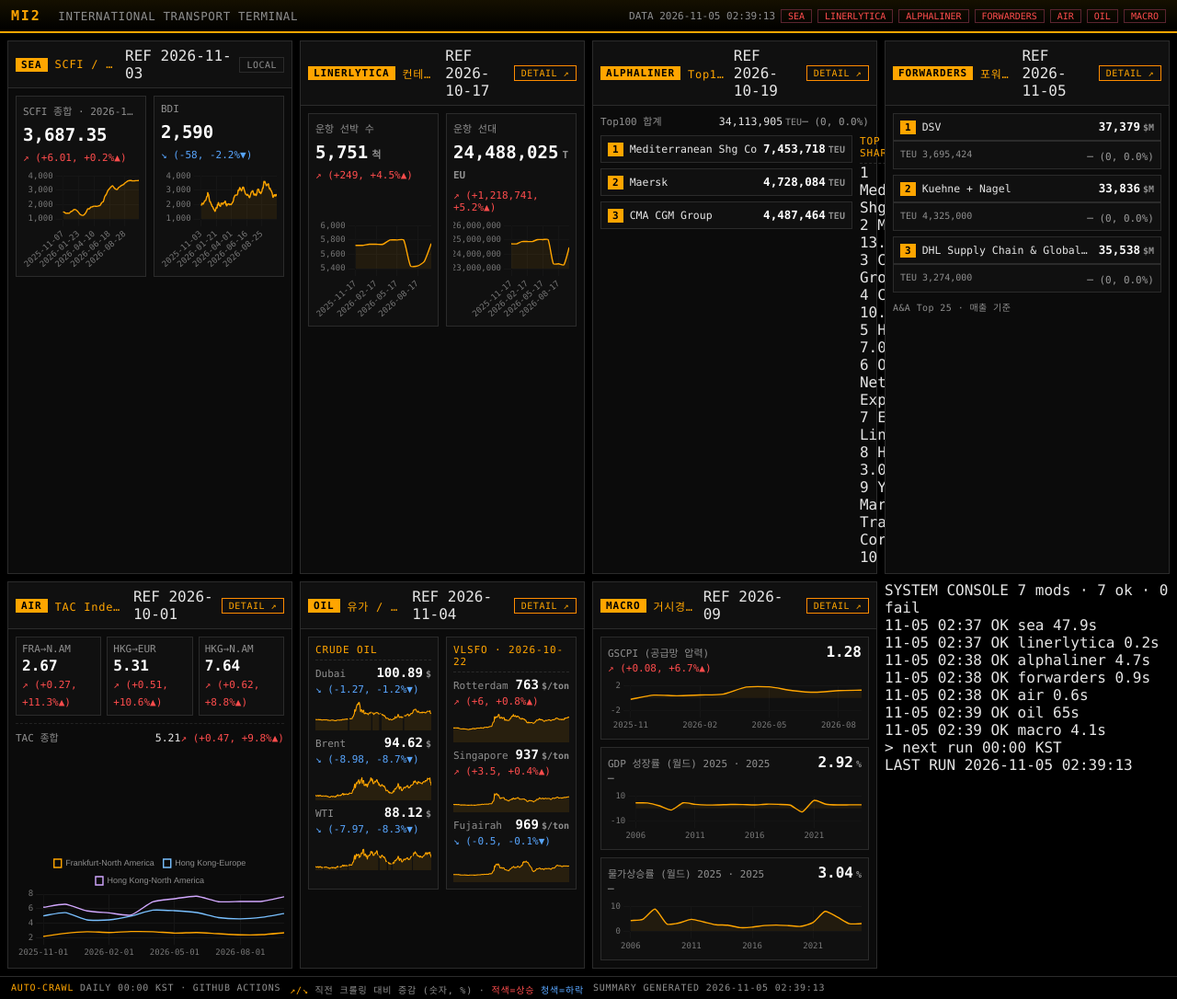
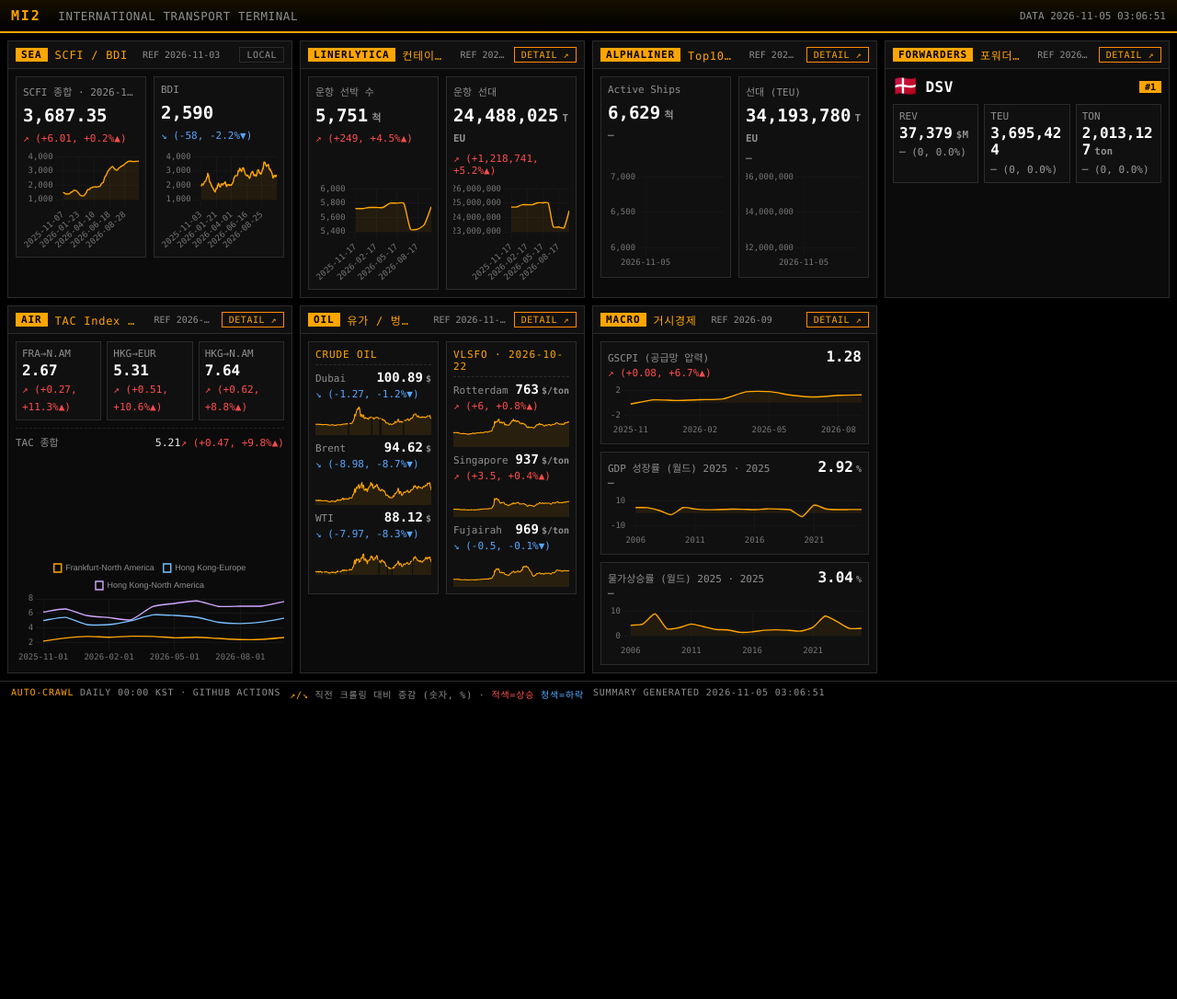
Before and after one commit to JamesJang-GU/MI2, a plain HTML site: page index.html in a window 1280 px wide. Shown: the whole page at 92% size. After the commit the page ends 800 px from the top, so only its background shows below. Drawn offline with nearby package versions, Linux system fonts and the light colour scheme.

Commit message:
design: 기준일 소형 회색톤 + 알파라이너 Ships/TEU 2단(신규 테이블 연동) + 포워더 1위 국기카드 + 콘솔 박스 삭제 (#6)
Co-authored-by: JamesJang-GU <342254543+JamesJang-GU@users.noreply.github.com>
Co-authored-by: arena-agent <297053741+arena-agent@users.noreply.github.com>

```diff
--- a/index.html
+++ b/index.html
@@ -74,9 +74,6 @@
           padding-top:6px;font-size:11.5px;align-items:baseline}
   .subrow .v{color:var(--txt);font-variant-numeric:tabular-nums;text-align:right}
   .subrow .v em{font-style:normal;font-size:10px;color:var(--dim);margin-left:3px}
-  /* Top3 리스트 */
-  .top3{display:flex;flex-direction:column;gap:6px}
-  .t3{display:flex;align-items:baseline;gap:7px;background:var(--panel2);
       border:1px solid var(--line);padding:6px 7px}
   .t3 .rk{color:#000;background:var(--amber);font-weight:700;font-size:11px;
           padding:1px 5px;flex:none}
@@ -88,8 +85,6 @@
   .t3 .sub{width:100%;display:flex;justify-content:space-between;gap:6px;
            font-size:10px;color:var(--dim);margin-top:2px}
   .t3wrap{display:flex;flex-direction:column}
-  /* alphaliner 좌우 분할 */
-  .split{display:grid;grid-template-columns:1fr 1fr;gap:8px;flex:1}
   /* 거시 3단 스택 */
   .stack{display:flex;flex-direction:column;gap:8px}
   .stack .grp{background:var(--panel2);border:1px solid var(--line);padding:6px 7px}
@@ -97,11 +92,16 @@
   .stack .v{color:#fff;font-size:16px;font-weight:700;font-variant-numeric:tabular-nums}
   .stack .v em{font-style:normal;font-size:10px;color:var(--dim);margin-left:3px}
   .stack .chartbox{height:60px;margin-top:4px}
-  /* 시스템 패널 */
-  .sysrow{display:flex;justify-content:space-between;font-size:11px;padding:3px 0;
-          border-bottom:1px dotted #1f1f1f}
-  .sysrow .st.ok{color:var(--up)} .sysrow .st.fail{color:var(--down)}
-  .sysrow .t{color:var(--dim)}
+  /* 헤더 기준일: 작고 회색톤 */
+  .ref{color:#8f8f8f;font-size:10px;margin-left:8px;white-space:nowrap;
+       overflow:hidden;text-overflow:ellipsis}
+  /* 포워더 1위 헤더 */
+  .fwdhead{display:flex;align-items:center;gap:8px}
+  .flag{font-size:22px;line-height:1}
+  .fname{color:#fff;font-size:16px;font-weight:700;letter-spacing:.03em;
+         overflow:hidden;text-overflow:ellipsis;white-space:nowrap}
+  .rk1{margin-left:auto;color:#000;background:var(--amber);font-size:10px;
+       padding:1px 6px;font-weight:700;flex:none}
   footer{color:var(--dim);font-size:10px;letter-spacing:.08em;padding:6px 12px 18px;
          border-top:1px solid var(--line);display:flex;flex-wrap:wrap;gap:10px}
   footer b{color:var(--amber);font-weight:400}
@@ -223,44 +223,32 @@ function duoBox(mod){
     lineChart(cv, [mod.series[Number(cv.dataset.s) || 0]].filter(Boolean)));
   return box;
 }
-/* alphaliner: 합계 행 + 좌 Top3 / 우 도넛 */
-function alphaBox(mod){
-  const total = mod.metrics[0];
-  const list = (mod.top3 || []).map(t => `
-    <div class="t3"><span class="rk">${t.rank}</span>
-      <span class="nm">${t.name}</span>
-      <span class="vv">${fmt(t.value)}${unitHtml(t.unit)}</span></div>`).join("");
-  const box = boxShell(mod,
-    (total ? `<div class="subrow" style="border-top:0;padding-top:0">
-        <span class="lbl" style="margin:0">${total.label}</span>
-        <span class="v">${fmt(total.value)}${unitHtml(total.unit)}${chgHtml(total)}</span>
-      </div>` : "") +
-    `<div class="split">
-       <div class="top3">${list}</div>
-       <div class="sharelist">
-         <div class="celltitle">TOP 10 CARRIER SHARE</div>
-         ${(mod.shares || []).slice(0, 10).map((s, i) => `
-           <div class="shrow"><span class="rk2">${i + 1}</span>
-             <span class="nm">${s.name}</span>
-             <span class="pc">${Number(s.pct).toFixed(1)}%</span></div>`).join("")}
-       </div>
-     </div>` +
-    errHtml(mod));
-  return box;
-}
-/* forwarders: Top3 세로, 그래프 없음 */
+/* forwarders: 1위만 — 국기+회사명 상단, REV/TEU/TON 하단 */
+const FLAGS = {
+  "Denmark":"🇩🇰","Switzerland":"🇨🇭","Germany":"🇩🇪","France":"🇫🇷",
+  "United States":"🇺🇸","USA":"🇺🇸","Japan":"🇯🇵","China":"🇨🇳",
+  "United Kingdom":"🇬🇧","Netherlands":"🇳🇱","Spain":"🇪🇸","Italy":"🇮🇹",
+  "Sweden":"🇸🇪","Norway":"🇳🇴","South Korea":"🇰🇷","Korea":"🇰🇷",
+  "Singapore":"🇸🇬","United Arab Emirates":"🇦🇪","Belgium":"🇧🇪",
+  "Austria":"🇦🇹","Canada":"🇨🇦","Australia":"🇦🇺","Hong Kong":"🇭🇰",
+  "Taiwan":"🇹🇼","India":"🇮🇳","Brazil":"🇧🇷","Mexico":"🇲🇽","Turkey":"🇹🇷",
+  "Finland":"🇫🇮","Ireland":"🇮🇪","Luxembourg":"🇱🇺","Portugal":"🇵🇹",
+  "Greece":"🇬🇷","Israel":"🇮🇱","Saudi Arabia":"🇸🇦","Thailand":"🇹🇭",
+  "Vietnam":"🇻🇳","Malaysia":"🇲🇾","Indonesia":"🇮🇩","Poland":"🇵🇱",
+  "South Africa":"🇿🇦","New Zealand":"🇳🇿",
+};
 function fwdBox(mod){
-  const list = (mod.top3 || []).map(t => `
-    <div class="t3wrap"><div class="t3">
-      <span class="rk">${t.rank}</span>
-      <span class="nm">${t.name}</span>
-      <span class="vv">${fmt(t.value)}${unitHtml(t.unit)}</span></div>
-      <div class="t3"><span class="sub">
-        <span>TEU ${fmt(t.teu)}</span>${chgHtml(t)}</span></div>
+  const t = mod.top1 || {};
+  const trio = (mod.metrics || []).slice(0, 3).map(m => `
+    <div class="cell">
+      <div class="lbl">${m.label}</div>
+      <div class="val">${fmt(m.value)}${unitHtml(m.unit)}</div>
+      ${chgHtml(m)}
     </div>`).join("");
   return boxShell(mod,
-    `<div class="top3">${list}</div>
-     <div class="asof">A&A Top 25 · 매출 기준</div>` + errHtml(mod));
+    `<div class="fwdhead"><span class="flag">${FLAGS[t.hq] || "🏳️"}</span>
+       <span class="fname">${t.name || "-"}</span><span class="rk1">#1</span></div>
+     <div class="trio">${trio}</div>` + errHtml(mod));
 }
 /* air: 항로 3지수 상단 + 3라인 그래프 */
 function airBox(mod){
@@ -325,35 +313,13 @@ function macroBox(mod){
     lineChart(cv, [mod.groups[Number(cv.dataset.g)].series[0]], {xticks: 4}));
   return box;
 }
-function sysPanel(status){
-  const runs = (status && status.runs || []);
-  const okCnt = runs.filter(r => r.ok).length;
-  const lines = runs.map(r => `
-    <div class="cl ${r.ok ? "ok" : "fail"}">
-      <span class="ts">${(r.finished_at || "").slice(5, 16)}</span>
-      <span class="st">${r.ok ? "OK" : "FAIL"}</span>
-      <span class="md">${r.module}</span>
-      <span class="du">${r.seconds}s</span>
-    </div>`).join("") ||
-    `<div class="cl wait">no run yet — awaiting first schedule</div>`;
-  const el = document.createElement("div");
-  el.innerHTML = `<section class="console">
-    <div class="chead"><span class="led"></span>SYSTEM CONSOLE
-      <span class="cmeta">${runs.length} mods · ${okCnt} ok · ${runs.length - okCnt} fail</span></div>
-    <div class="cbody">${lines}
-      <div class="cl prompt">&gt; next run 00:00 KST<span class="cursor"></span></div>
-    </div>
-    <div class="cfoot">LAST RUN ${status ? status.generated_at : "-"}</div>
-  </section>`;
-  return el;
-}
 const RENDERERS = {
-  sea: duoBox, linerlytica: duoBox, alphaliner: alphaBox,
+  sea: duoBox, linerlytica: duoBox, alphaliner: duoBox,
   forwarders: fwdBox, air: airBox, oil: oilBox, macro: macroBox,
 };
 async function load(){
   const grid = document.getElementById("grid");
-  let summary = null, status = null;
+  let summary = null;
   try {
     summary = await (await fetch("summary.json?t=" + Date.now())).json();
   } catch (e) {
@@ -361,19 +327,14 @@ async function load(){
       "summary.json 없음 — run_all.py 실행 필요";
     return;
   }
-  try { status = await (await fetch("status.json?t=" + Date.now())).json(); } catch (e) {}
-  const chips = (summary.modules || []).map(m => {
-    const r = (status && status.runs || []).find(x => x.module === m.id);
-    return r ? `<span class="chip ${r.ok ? "ok" : "fail"}">${m.id.toUpperCase()}</span>` : "";
-  }).join("");
-  document.getElementById("meta").innerHTML = `DATA ${summary.generated_at || "-"} ${chips}`;
+  document.getElementById("meta").textContent =
+    `DATA ${summary.generated_at || "-"}`;
   document.getElementById("footmeta").textContent =
     `SUMMARY GENERATED ${summary.generated_at || "-"}`;
   (summary.modules || []).forEach(mod => {
     const render = RENDERERS[mod.id] || duoBox;
     grid.appendChild(render(mod));
   });
-  grid.appendChild(sysPanel(status));
 }
 load();
 </script>
```
Also changed, not shown: summary.json, 1 other file.
